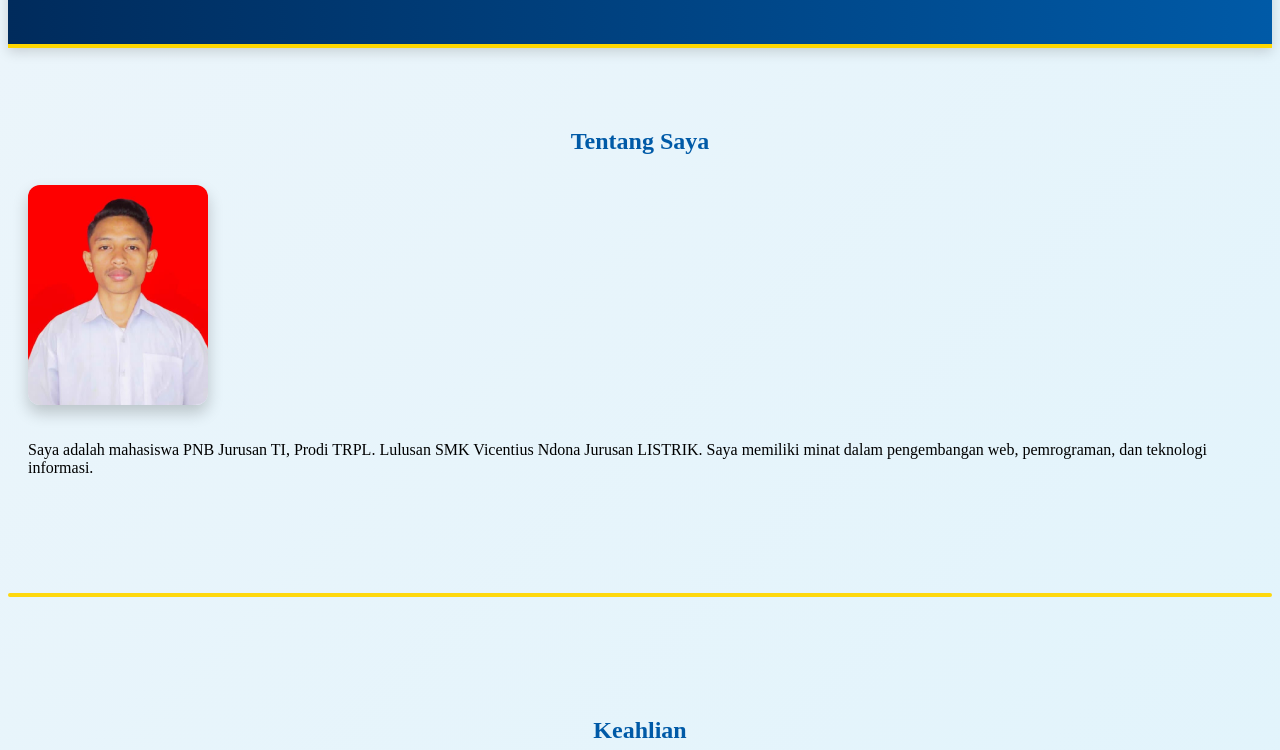
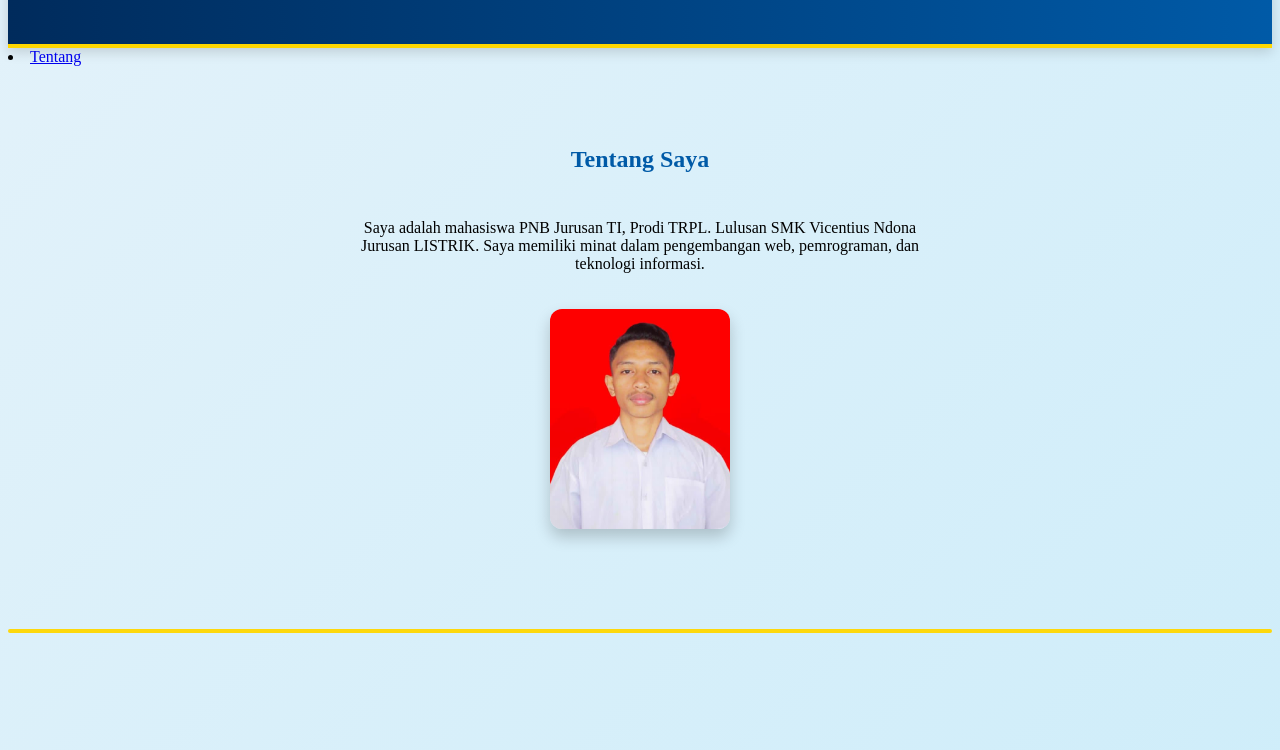
Before and after one commit to MarnoMeo/Portfolio, a plain HTML site: page index.html in a window 1280 px wide. Shown: the part 121-871 px from the top of the page. Drawn offline with Linux system fonts and the light colour scheme.

Commit message:
new changes

```diff
--- a/index.html
+++ b/index.html
@@ -24,19 +24,20 @@
       </nav>
     </header>
 
+    <li><a href="#tentang">Tentang</a></li>
+
     <section id="tentang">
       <h2>Tentang Saya</h2>
-      <div
-        class="about-section"
-        style="display: flex; align-items: center; flex-wrap: wrap"
-      >
-        <img src="foto.jpg.jpg" alt="Foto Profil" class="profile-image" />
+      <div class="about-section">
         <div class="about-text">
           <p>
             Saya adalah mahasiswa PNB Jurusan TI, Prodi TRPL. Lulusan SMK
             Vicentius Ndona Jurusan LISTRIK. Saya memiliki minat dalam
             pengembangan web, pemrograman, dan teknologi informasi.
           </p>
+        </div>
+        <div class="tenggah">
+          <img src="foto.jpg.jpg" alt="Foto Profil" class="profile-image" />
         </div>
       </div>
     </section>
--- a/style.css
+++ b/style.css
@@ -13,15 +13,34 @@ header h1 {
   font-size: 2.5rem;
   letter-spacing: 1px;
 }
+
 .profile-image {
+  display: block;
+  margin: 0 auto; /* Ini membuat gambar berada di tengah horizontal */
   width: 180px;
   height: 220px;
   object-fit: cover;
   border-radius: 12px;
   box-shadow: 0 8px 16px rgba(0, 0, 0, 0.2);
   transition: transform 0.3s ease, box-shadow 0.3s ease;
-  margin-right: 30px;
-  margin-bottom: 20px;
+}
+.about-section {
+  display: flex;
+  flex-direction: column;
+  align-items: center;
+  text-align: center;
+  gap: 20px;
+  margin-top: 20px;
+}
+
+.tenggah {
+  display: flex;
+  justify-content: center;
+  width: 100%;
+}
+
+.about-text {
+  max-width: 600px;
 }
 
 .profile-image:hover {
@@ -46,7 +65,7 @@ header nav ul {
 }
 
 body {
-  background: linear-gradient(-45deg, #002b5c, #00a5e621, #f4f6fa, #ffd700);
+  background: linear-gradient(-45deg, #002b5c, #00a5e638, #f4f6fa, #ffd700);
   background-size: 400% 400%;
   animation: bgShift 20s ease infinite;
 }
```
